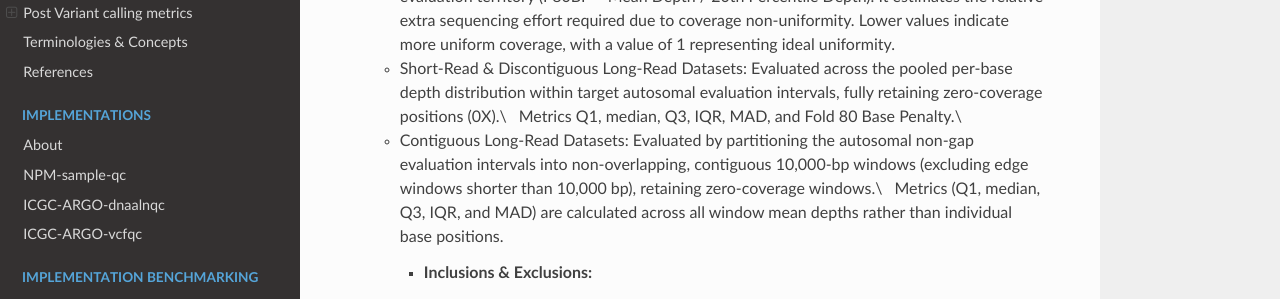
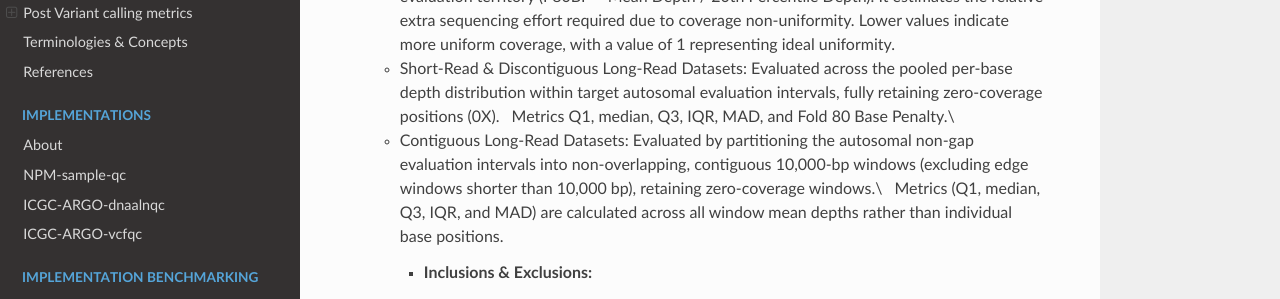
Before and after one commit to ga4gh/quality-control-wgs, an MkDocs documentation site: the page built from docs/metrics_definitions/genome-coverage-uniformity.md, in a window 1280 px wide and 900 px high. Shown: the part 403-702 px from the top of the window. Built offline with MkDocs 1.6.1, drawn with Linux system fonts in a browser that asks for light colours; nearby versions of some CDN libraries.

```diff
--- a/docs/metrics_definitions/genome-coverage-uniformity.md
+++ b/docs/metrics_definitions/genome-coverage-uniformity.md
@@ -7,7 +7,7 @@
    \
    Fold 80 Base Penalty: The ratio of the mean sequencing depth to the 20th percentile (P20) of the per-base sequencing depth across the evaluation territory (F80BP = Mean Depth / 20th Percentile Depth). It estimates the relative extra sequencing effort required due to coverage non-uniformity. Lower values indicate more uniform coverage, with a value of 1 representing ideal uniformity.
 
-      - Short-Read & Discontiguous Long-Read Datasets: Evaluated across the pooled per-base depth distribution within target autosomal evaluation intervals, fully retaining zero-coverage positions (0X).\
+      - Short-Read & Discontiguous Long-Read Datasets: Evaluated across the pooled per-base depth distribution within target autosomal evaluation intervals, fully retaining zero-coverage positions (0X).
       &ensp;Metrics Q1, median, Q3, IQR, MAD, and Fold 80 Base Penalty.\
       - Contiguous Long-Read Datasets: Evaluated by partitioning the autosomal non-gap evaluation intervals into non-overlapping, contiguous 10,000-bp windows (excluding edge windows shorter than 10,000 bp), retaining zero-coverage windows.\
       &ensp;Metrics (Q1, median, Q3, IQR, and MAD) are calculated across all window mean depths rather than individual base positions.
```
